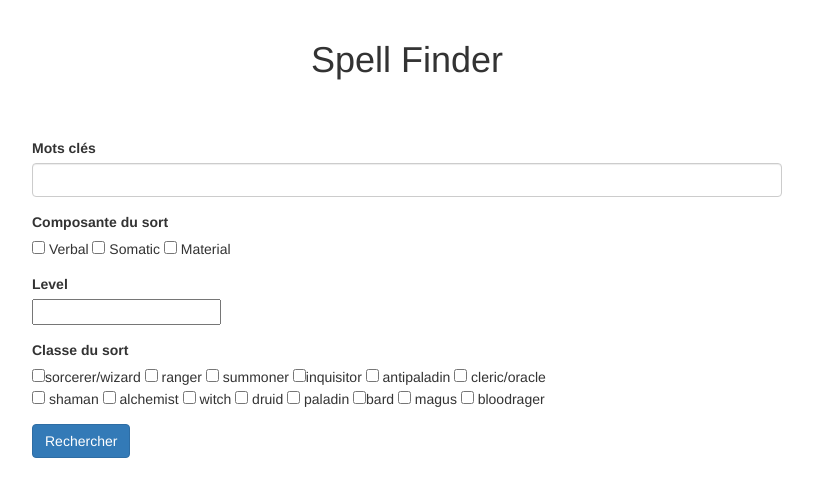
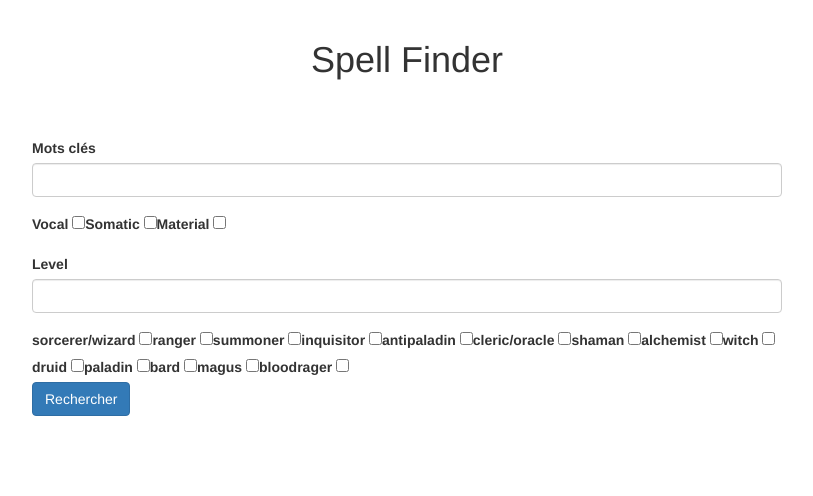
Before and after one commit to charlenelecouturier/Devoir2_BDD, an Angular app in the folder src/main/exercice1/appSearch/: page / in a window 1280 px wide. Shown: the top 496 px of the page, without its empty margins (233-1046 px from the left). Built offline with nearby package versions, Linux system fonts and the light colour scheme.

Commit message:
update form

```diff
--- a/src/main/exercice1/appSearch/src/app/app.component.html
+++ b/src/main/exercice1/appSearch/src/app/app.component.html
@@ -15,15 +15,18 @@
       </div>
 
       <div class="form-group" >
-        <label>
-         Composante du sort
+
+
+
+        <label formArrayName="component" *ngFor="let order of form.controls.component.controls; let i = index">
+          {{componentsdata[i].name}}
+          <input type="checkbox" [formControlName]="i">
+
         </label>
-        <br>
-
-        <input type="checkbox" name="composante" value="V"> Verbal
-        <input type="checkbox" name="composante"  value="S"> Somatic
-        <input type="checkbox" name="composante" value="M"> Material
-
+      <!-- <input type="checkbox" formControlName="component"> Verbal
+        <input type="checkbox" name="composante"  value="S" formControlName="component"> Somatic
+        <input type="checkbox" name="composante" value="M" formControlName="component"> Material
+-->
       </div>
       <div class="form-group" >
         <label>
@@ -31,33 +34,42 @@
         </label>
         <br>
 
-        <input type="number" name="level" >
+        <input type="number" name="level" class="form-control" formControlName="level">
       </div>
 
-      <div class="form-group" >
+
+
+
+      <label formArrayName="class" *ngFor="let o of form.controls.class.controls; let i = index">
+        {{classdata[i].name}}
+        <input type="checkbox" [formControlName]="i">
+
+      </label>
+
+    <!-- <div class="form-group" >
         <label>
          Classe du sort
         </label>
         <br>
 
-        <input type="checkbox" name="class" value="sorcerer/wizard">sorcerer/wizard
-        <input type="checkbox" name="class" value="ranger"> ranger
-        <input type="checkbox" name="class" value="summoner"> summoner
-        <input type="checkbox" name="class" value="inquisitor">inquisitor
-        <input type="checkbox" name="class" value="antipaladin"> antipaladin
+        <input type="checkbox" name="class" value="sorcerer/wizard"  formControlName="class">sorcerer/wizard
+        <input type="checkbox" name="class" value="ranger"  formControlName="class"> ranger
+        <input type="checkbox" name="class" value="summoner"  formControlName="class"> summoner
+        <input type="checkbox" name="class" value="inquisitor"  formControlName="class">inquisitor
+        <input type="checkbox" name="class" value="antipaladin"  formControlName="class"> antipaladin
 
-        <input type="checkbox" name="class" value="cleric/oracle"> cleric/oracle<br>
-        <input type="checkbox" name="class" value="shaman"> shaman
-        <input type="checkbox" name="class" value="alchemist"> alchemist
-        <input type="checkbox" name="class" value="witch"> witch
-        <input type="checkbox" name="class" value="druid"> druid
-        <input type="checkbox" name="class" value="paladin"> paladin
-        <input type="checkbox" name="class" value="bard">bard
+        <input type="checkbox" name="class" value="cleric/oracle"  formControlName="class"> cleric/oracle<br>
+        <input type="checkbox" name="class" value="shaman"  formControlName="class"> shaman
+        <input type="checkbox" name="class" value="alchemist" formControlName="class"> alchemist
+        <input type="checkbox" name="class" value="witch"  formControlName="class"> witch
+        <input type="checkbox" name="class" value="druid"  formControlName="class"> druid
+        <input type="checkbox" name="class" value="paladin"  formControlName="class"> paladin
+        <input type="checkbox" name="class" value="bard"  formControlName="class">bard
 
-        <input type="checkbox" name="class" value="magus"> magus
-        <input type="checkbox" name="class" value="bloodrager"> bloodrager
+        <input type="checkbox" name="class" value="magus"  formControlName="class"> magus
+        <input type="checkbox" name="class" value="bloodrager" formControlName="class"> bloodrager
       </div>
-
+--> <br>
       <button class="btn btn-primary" type="submit">Rechercher</button>
 
     </form>
--- a/src/main/exercice1/appSearch/src/app/app.component.ts
+++ b/src/main/exercice1/appSearch/src/app/app.component.ts
@@ -1,5 +1,5 @@
 import { Component, OnInit } from '@angular/core';
-import { FormBuilder } from '@angular/forms';
+import { FormBuilder, FormArray,FormControl } from '@angular/forms';
 import { Alert } from 'selenium-webdriver';
 import { CommonService } from './common.service';
 
@@ -12,21 +12,87 @@ export class AppComponent implements OnInit{
   title = 'appSearch';
 
 form;
-
+componentsdata;
+classdata;
   constructor(private formBuilder: FormBuilder,private newService :CommonService
     ) {
+    this.componentsdata=[
+      { id: 'V', name: 'Vocal' },
+      { id:'S', name: 'Somatic' },
+      { id: 'M', name: 'Material' },
+    ];
 
+    this.classdata=[
+      { id: 'sorcerer/wizard', name: 'sorcerer/wizard' },
+      { id:'ranger', name: 'ranger' },
+      { id: 'summoner', name: 'summoner' },
+      { id: 'inquisitor', name: 'inquisitor' },
+      { id:'antipaladin', name: 'antipaladin' },
+      { id: 'cleric/oracle', name: 'cleric/oracle' },
+      { id: 'shaman', name: 'shaman' },
+      { id:'alchemist', name: 'alchemist' },
+      { id: 'witch', name: 'witch' },
+      { id: 'druid', name: 'druid' },
+      { id:'paladin', name: 'paladin' },
+      { id: 'bard', name: 'bard' },
+      { id:'magus', name: 'magus' },
+      { id: 'bloodrager', name: 'bloodrager' },
+    ];
 
     this.form = this.formBuilder.group({
       mots:'',
+      level:'',
+      component: new FormArray([]),
+      class: new FormArray([]),
+
+
+    });
+
+    this.addCheckboxes();
+  }
+
+
+
+  private addCheckboxes() {
+    this.componentsdata.forEach((o, i) => {
+      const control = new FormControl(false); // if first item set to true, else false
+      (this.form.controls.component as FormArray).push(control);
+    });
+
+
+    this.classdata.forEach((o, i) => {
+      const control = new FormControl(false); // if first item set to true, else false
+      (this.form.controls.class as FormArray).push(control);
     });
   }
 
+
+
   onSubmit(data) {
-   alert(data.mots);
-   this.newService.getSpellsbyKeyWords(data.mots);
-    this.form.reset();
+
+   this.newService.getSpellsbyKeyWords(data);
+
+
+    const selectedComponentsIds = data.component
+    .map((v, i) =>v? this.componentsdata[i].id  : null)
+    .filter(v => v !== null);
+
+
+    const classIds = data.class
+    .map((v, i) =>v? this.classdata[i].id  : null)
+    .filter(v => v !== null);
+    data.class=classIds;
+    data.component=selectedComponentsIds;
+    this.newService.getSpellsbyKeyWords(data);
+
+  alert(data.component);
+  this.form.reset();
+
+
   }
+
+
+
 
   ngOnInit() {
   }
```
